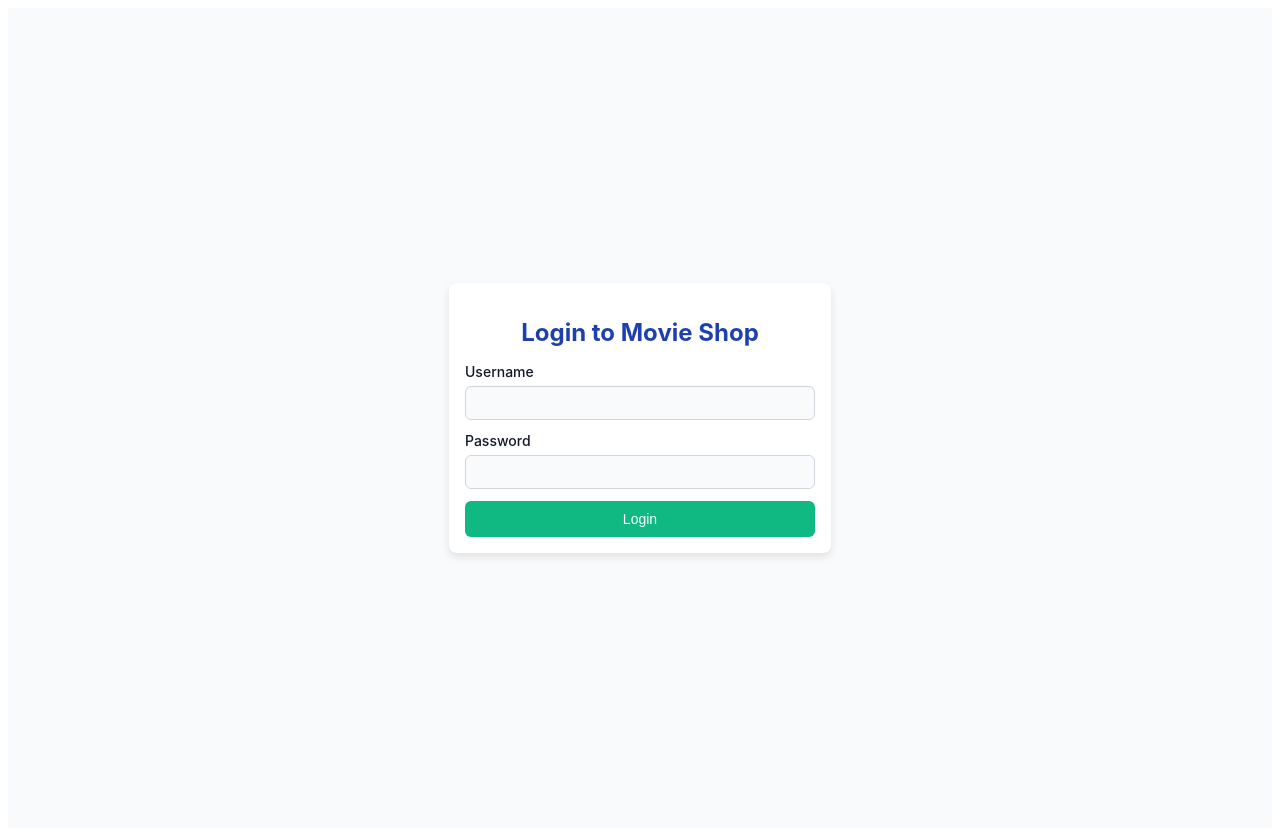
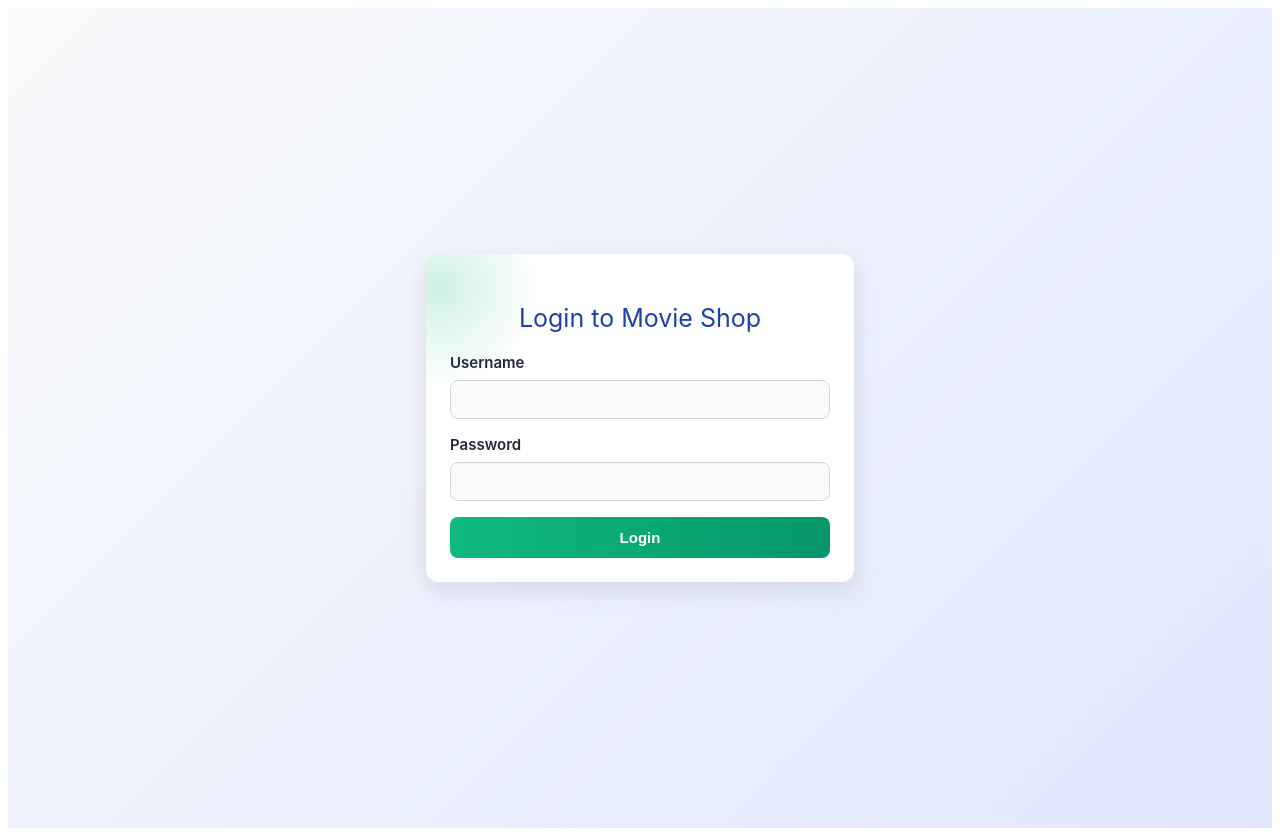
Before and after one commit to Ekipchirchir/movieshop-management-system, a React (Create React App) app: page / in a window 1280 px wide. Built offline with nearby package versions, Linux system fonts and the light colour scheme.

Commit message:
Update Login.js

```diff
--- a/src/Login.js
+++ b/src/Login.js
@@ -4,9 +4,12 @@
   const [username, setUsername] = useState('');
   const [password, setPassword] = useState('');
   const [error, setError] = useState('');
+  const [isLoading, setIsLoading] = useState(false);
 
   const handleSubmit = async (e) => {
     e.preventDefault();
+    setIsLoading(true);
+    setError('');
     try {
       const response = await fetch('https://movieshop.up.railway.app/api/login', {
         method: 'POST',
@@ -23,13 +26,15 @@
       }
     } catch (err) {
       setError('Error: ' + err.message);
+    } finally {
+      setIsLoading(false);
     }
   };
 
   return (
     <div style={{
       minHeight: '100vh',
-      backgroundColor: '#F9FAFB',
+      background: 'linear-gradient(135deg, #F9FAFB 0%, #E0E7FF 100%)',
       display: 'flex',
       justifyContent: 'center',
       alignItems: 'center',
@@ -38,28 +43,44 @@
     }}>
       <div style={{
         backgroundColor: '#FFFFFF',
-        padding: '16px',
-        borderRadius: '8px',
-        boxShadow: '0 4px 8px rgba(0, 0, 0, 0.1)',
+        padding: '24px',
+        borderRadius: '12px',
+        boxShadow: '0 8px 24px rgba(0, 0, 0, 0.1)',
         width: '100%',
-        maxWidth: '350px',
+        maxWidth: '380px',
+        position: 'relative',
+        overflow: 'hidden',
       }}>
-        <h2 style={{
-          fontSize: '24px',
-          fontWeight: '700',
+        <div style={{
+          position: 'absolute',
+          top: '-20%',
+          left: '-20%',
+          width: '200px',
+          height: '200px',
+          background: 'radial-gradient(circle, rgba(16, 185, 129, 0.2) 0%, transparent 70%)',
+          borderRadius: '50%',
+          zIndex: 0,
+        }} />
+        <h3 style={{
+          fontSize: '25px',
+          fontWeight: '400',
           color: '#1E40AF',
-          marginBottom: '16px',
+          marginBottom: '20px',
           textAlign: 'center',
+          position: 'relative',
+          zIndex: 1,
         }}>
           Login to Movie Shop
-        </h2>
+        </h3>
         <form onSubmit={handleSubmit} style={{
           display: 'flex',
           flexDirection: 'column',
-          gap: '12px',
+          gap: '16px',
+          position: 'relative',
+          zIndex: 1,
         }}>
-          <div style={{ display: 'flex', flexDirection: 'column', gap: '6px' }}>
-            <label style={{ fontSize: '14px', fontWeight: '500', color: '#111827' }}>
+          <div style={{ display: 'flex', flexDirection: 'column', gap: '8px' }}>
+            <label style={{ fontSize: '15px', fontWeight: '600', color: '#1F2937' }}>
               Username
             </label>
             <input
@@ -68,19 +89,22 @@
               onChange={(e) => setUsername(e.target.value)}
               required
               style={{
-                padding: '8px',
-                borderRadius: '6px',
+                padding: '10px',
+                borderRadius: '8px',
                 border: '1px solid #D1D5DB',
-                fontSize: '14px',
+                fontSize: '15px',
                 backgroundColor: '#F9FAFB',
                 outline: 'none',
                 width: '100%',
                 boxSizing: 'border-box',
+                transition: 'border-color 0.3s ease',
               }}
+              onFocus={(e) => (e.target.style.borderColor = '#10B981')}
+              onBlur={(e) => (e.target.style.borderColor = '#D1D5DB')}
             />
           </div>
-          <div style={{ display: 'flex', flexDirection: 'column', gap: '6px' }}>
-            <label style={{ fontSize: '14px', fontWeight: '500', color: '#111827' }}>
+          <div style={{ display: 'flex', flexDirection: 'column', gap: '8px' }}>
+            <label style={{ fontSize: '15px', fontWeight: '600', color: '#1F2937' }}>
               Password
             </label>
             <input
@@ -89,55 +113,70 @@
               onChange={(e) => setPassword(e.target.value)}
               required
               style={{
-                padding: '8px',
-                borderRadius: '6px',
+                padding: '10px',
+                borderRadius: '8px',
                 border: '1px solid #D1D5DB',
-                fontSize: '14px',
+                fontSize: '15px',
                 backgroundColor: '#F9FAFB',
                 outline: 'none',
                 width: '100%',
                 boxSizing: 'border-box',
+                transition: 'border-color 0.3s ease',
               }}
+              onFocus={(e) => (e.target.style.borderColor = '#10B981')}
+              onBlur={(e) => (e.target.style.borderColor = '#D1D5DB')}
             />
           </div>
           <button
             type="submit"
+            disabled={isLoading}
             style={{
-              padding: '10px',
-              backgroundColor: '#10B981',
+              padding: '12px',
+              background: 'linear-gradient(90deg, #10B981, #059669)',
               color: '#FFFFFF',
               border: 'none',
-              borderRadius: '6px',
-              fontSize: '14px',
-              fontWeight: '500',
-              cursor: 'pointer',
-              transition: 'background-color 0.3s ease',
+              borderRadius: '8px',
+              fontSize: '15px',
+              fontWeight: '600',
+              cursor: isLoading ? 'not-allowed' : 'pointer',
+              transition: 'opacity 0.3s ease',
+              position: 'relative',
+              zIndex: 1,
             }}
           >
-            Login
+            {isLoading ? 'Logging in...' : 'Login'}
           </button>
         </form>
         {error && (
           <p style={{
-            marginTop: '12px',
+            marginTop: '16px',
             fontSize: '14px',
             color: '#DC2626',
             textAlign: 'center',
+            backgroundColor: '#FEF2F2',
+            padding: '8px',
+            borderRadius: '6px',
+            position: 'relative',
+            zIndex: 1,
           }}>
             {error}
           </p>
         )}
         <style jsx>{`
           @media (max-width: 480px) {
-            div[style*="maxWidth: '350px'"] {
-              padding: 12px;
+            div[style*="maxWidth: '380px'"] {
+              padding: 16px;
             }
             h2 {
-              font-size: 20px;
+              font-size: 22px;
+              marginBottom: 16px;
             }
             input, button {
-              font-size: 13px;
+              font-size: 14px;
               padding: 8px;
+            }
+            label {
+              font-size: 14px;
             }
           }
         `}</style>
```
